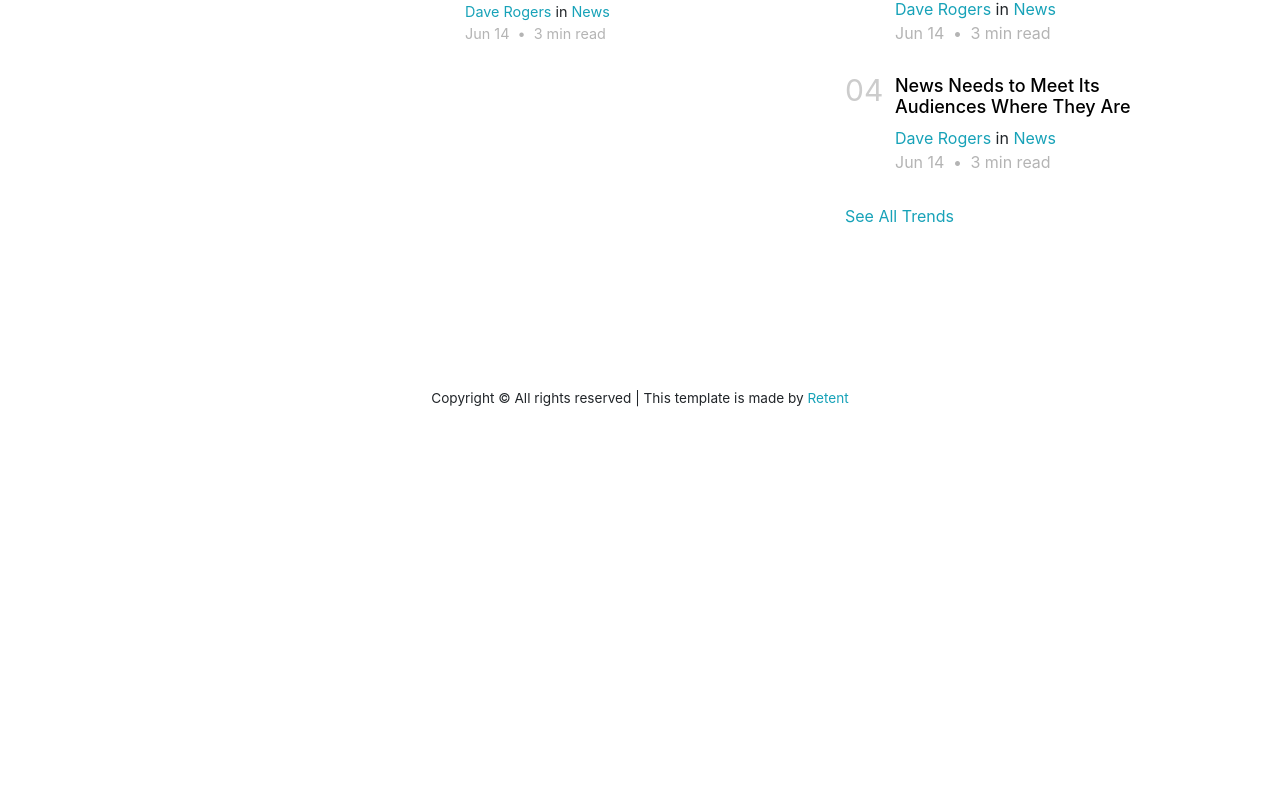
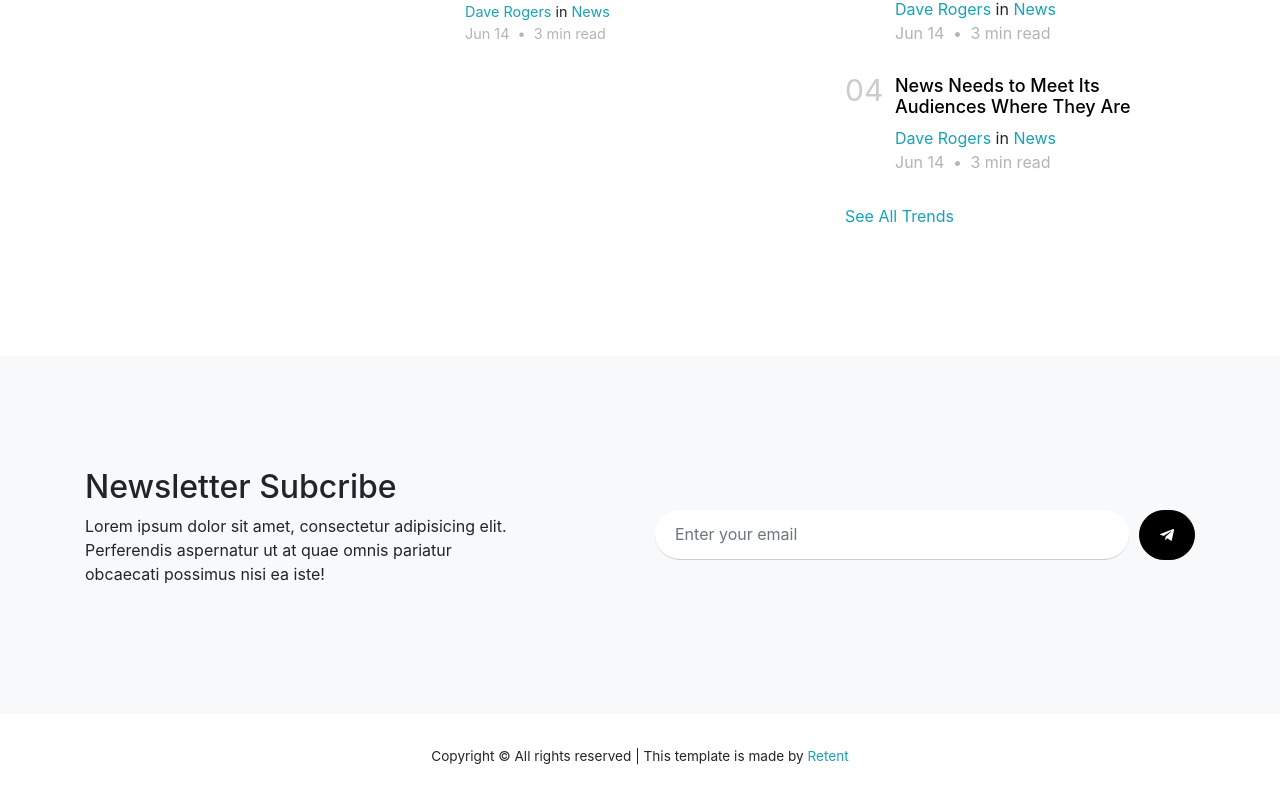
Before and after one commit to chienvu1911/retent, a React (Create React App) app in the folder client/: page / in a window 1280 px wide. Shown: the part 681-1484 px from the top of the page. Before the commit the page ends 1137 px from the top, so only its background shows below. Built offline with nearby package versions, Linux system fonts and the light colour scheme; grey boxes are pictures that could not be loaded; some icons are missing.

Commit message:
7. Multi layout React Router

```diff
--- a/client/src/App.js
+++ b/client/src/App.js
@@ -31,6 +31,26 @@ if (localStorage.jwtToken) {
    }
 }
 
+const AdminLayout = ({ children }) => (
+  <div className="login-layout">
+    {children}
+  </div>
+);
+
+
+const AdminLayoutRoute = ({ component: Component, ...rest }) => {
+   return (
+     <Route
+       {...rest}
+       render={matchProps => (
+         <AdminLayout>
+           <Component {...matchProps} />
+         </AdminLayout>
+       )}
+     />
+   );
+ };
+
 const App = () => {
    return (
       <Provider store={store}>
@@ -39,8 +59,9 @@ const App = () => {
             <Navbar /> */}
             <Switch>
                <Route path="/" exact component={Landing} />
-               {/* <Route path="/" exact component={Landing} />
-               <Route path="/login" component={LoginPage} />
+               <AdminLayoutRoute path="/login" component={LoginPage} />
+               {/*
+
                <Route path="/signup" component={SignUpPage} />
                <PrivateRoute exact path="/blog" component={BlogPage} />
                <PrivateRoute
--- a/client/src/components/layout/Landing.css
+++ b/client/src/components/layout/Landing.css
@@ -39,17 +39,17 @@ img {
   color: #000 !important;
 }
 
-.sticky-wrapper .site-navbar .site-menu>li {
+.sticky-wrapper .site-navbar .site-menu > li {
   display: inline-block;
 }
 
-.site-navbar .site-navigation .site-menu>li>a {
+.site-navbar .site-navigation .site-menu > li > a {
   text-transform: uppercase;
   font-size: 1rem;
-    letter-spacing: .05rem;
+  letter-spacing: 0.05rem;
   font-weight: 400;
   display: inline-block;
-    text-decoration: none!important;
+  text-decoration: none !important;
   color: #000;
 }
 
@@ -60,7 +60,7 @@ img {
   background: #fff;
 }
 .sticky-wrapper .site-navbar {
-    transition: .3s all ease;
+  transition: 0.3s all ease;
   border-bottom: 1px solid #efefef;
 }
 
@@ -70,13 +70,13 @@ img {
   margin-bottom: 0;
 }
 
-.site-navbar .site-navigation .site-menu>li:first-child>a {
+.site-navbar .site-navigation .site-menu > li:first-child > a {
   padding-left: 0;
 }
 
 .sticky-wrapper .shrink {
-    padding-top: 10px!important;
-    padding-bottom: 10px!important;
+  padding-top: 10px !important;
+  padding-bottom: 10px !important;
 }
 
 @media (min-width: 768px) {
@@ -128,11 +128,33 @@ img {
   color: #b4b4b4;
 }
 
-.post-entry-1, .post-entry-2 {
-    font-size: .9rem;
+.post-entry-1,
+.post-entry-2 {
+  font-size: 0.9rem;
   margin-bottom: 30px;
 }
 
-.post-entry-1 h2, .post-entry-2 h2 {
+.post-entry-1 h2,
+.post-entry-2 h2 {
   font-size: 20px;
 }
+
+.subscribe form .form-control {
+  margin-right: 10px;
+  height: 50px;
+  padding-left: 20px;
+  padding-right: 20px;
+  border-radius: 30px;
+  border: none;
+  background: #fff;
+  border-bottom: 1px solid transparent;
+  border-bottom: 1px solid #ccc;
+}
+
+.subscribe form .btn {
+  border-radius: 30px;
+  background: #000;
+  padding-left: 20px;
+  padding-right: 20px;
+  border-color: #000;
+}
--- a/client/src/components/layout/Landing.js
+++ b/client/src/components/layout/Landing.js
@@ -1,6 +1,7 @@
 import React from "react";
 import HeaderTop from './HeaderTop';
 import EditorPick from './EditorPick';
+import SubscribeNewsletter from './SubscribeNewsletter';
 import Footer from './Footer';
 import "./Landing.css";
 
@@ -8,6 +9,7 @@ const Landing = () => (
    <div>
       <HeaderTop />
       <EditorPick />
+      <SubscribeNewsletter />
       <Footer />
    </div>
 );
--- /dev/null
+++ b/client/src/components/layout/SubscribeNewsletter.js
@@ -0,0 +1,32 @@
+import React from "react";
+
+export default function SubscribeNewsletter() {
+  return (
+    <div className="site-section subscribe bg-light">
+      <div className="container">
+        <form action="#" className="row align-items-center">
+          <div className="col-md-5 mr-auto">
+            <h2>Newsletter Subcribe</h2>
+            <p>
+              Lorem ipsum dolor sit amet, consectetur adipisicing elit.
+              Perferendis aspernatur ut at quae omnis pariatur obcaecati
+              possimus nisi ea iste!
+            </p>
+          </div>
+          <div className="col-md-6 ml-auto">
+            <div className="d-flex">
+              <input
+                type="email"
+                className="form-control"
+                placeholder="Enter your email"
+              />
+              <button type="submit" className="btn btn-secondary">
+                <i className="fab fa-telegram-plane"></i>
+              </button>
+            </div>
+          </div>
+        </form>
+      </div>
+    </div>
+  );
+}
```
Lines whose indentation alone changed are shown as unchanged.
